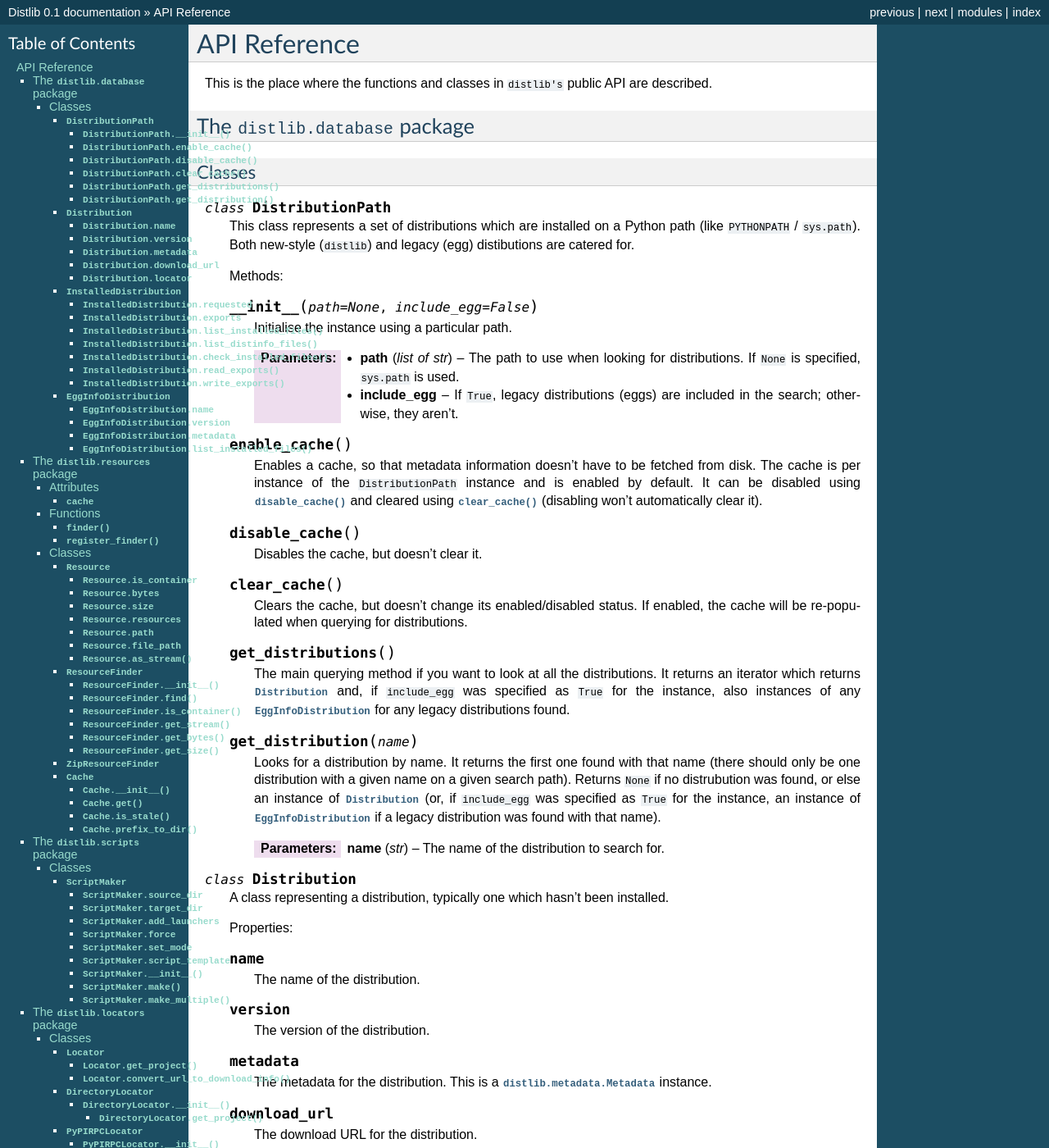
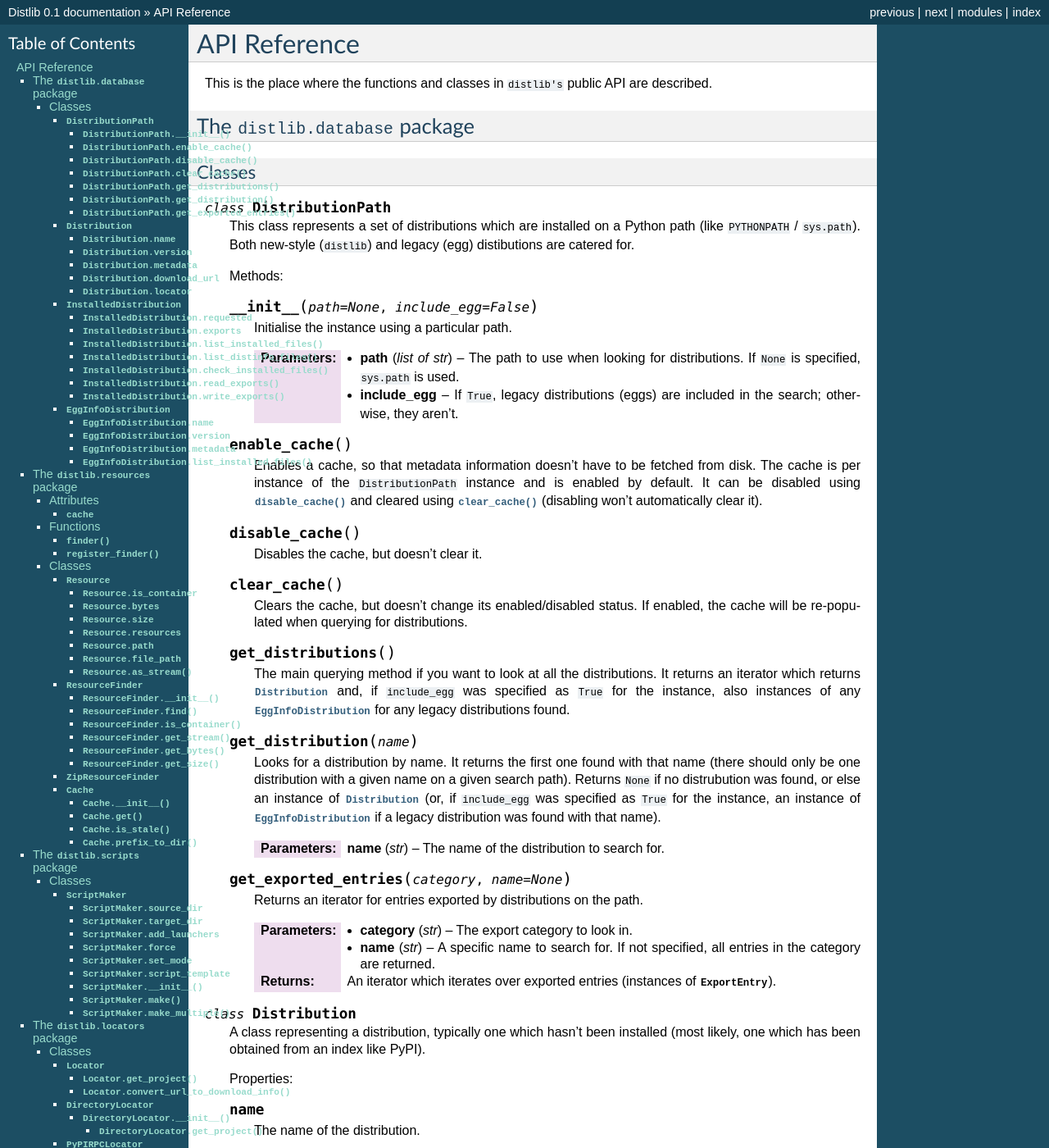
Before and after one commit to pypa/distlib, a Sphinx documentation site: the page built from docs/reference.rst, in a window 1280 px wide and 1400 px high. Shown: the whole window at 82% size. Built offline with Sphinx 7.4.7, drawn with Linux system fonts in a browser that asks for light colours; formulas are drawn with MathJax 3; comment, search, counter and statistics services are not loaded; some of the changed text lies outside the part shown.

Commit message:
Updates relating to exports.

```diff
--- a/docs/reference.rst
+++ b/docs/reference.rst
@@ -69,10 +69,24 @@ Classes
       :param name: The name of the distribution to search for.
       :type name: str
 
+   .. method:: get_exported_entries(category, name=None)
+
+      Returns an iterator for entries exported by distributions on the path.
+
+      :param category: The export category to look in.
+      :type category: str
+      :param name: A specific name to search for. If not specified, all
+                   entries in the category are returned.
+      :type name: str
+      :returns: An iterator which iterates over exported entries (instances of
+                :class:`ExportEntry`).
+
+
 .. class:: Distribution
 
    A class representing a distribution, typically one which hasn't been
-   installed.
+   installed (most likely, one which has been obtained from an index like
+   PyPI).
 
    Properties:
 
@@ -677,6 +691,10 @@ Classes
       is determined by calling :func:`resolve` with the ``prefix`` and
       ``suffix`` properties.
 
+   .. attribute:: dist
+
+      The distribution which exports this entry. This is normally an
+      instance of :class:`InstalledDistribution`.
 
 Functions
 ^^^^^^^^^
```
Also changed, not shown: 1 other file.
